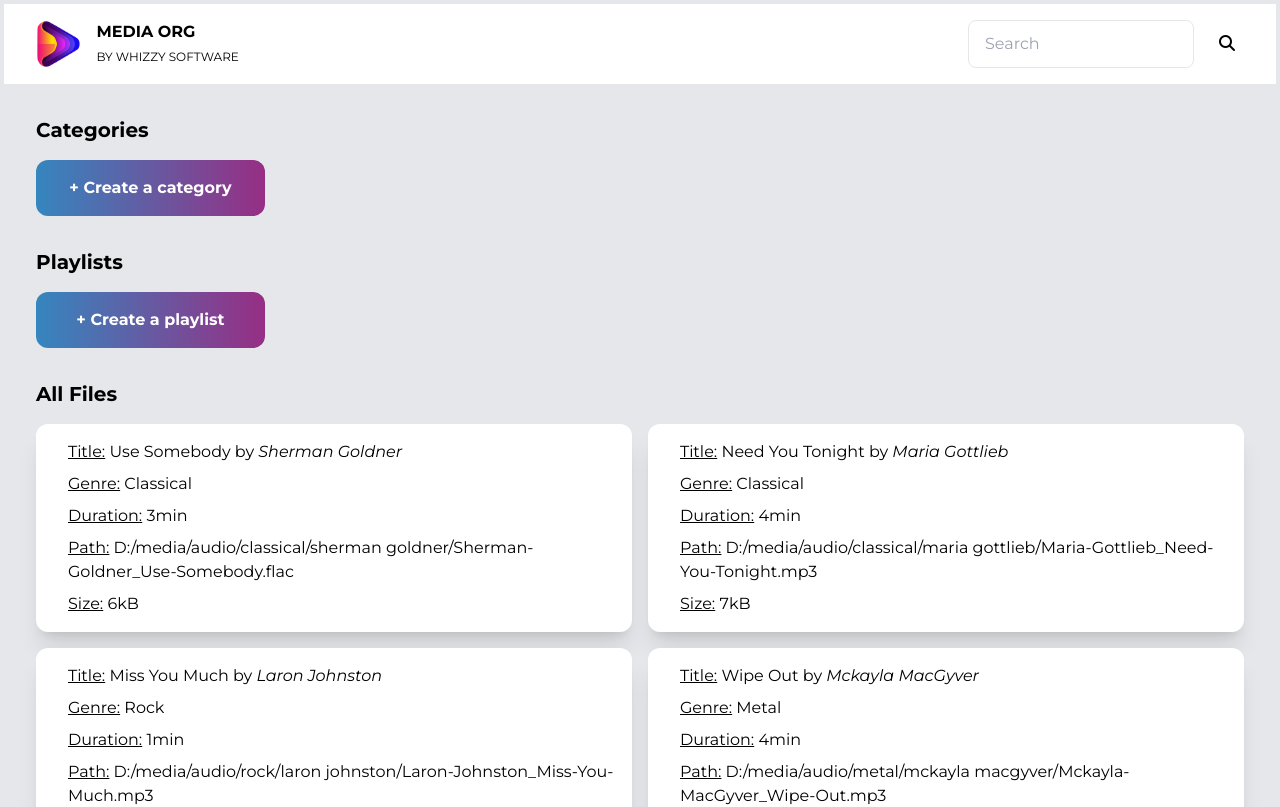
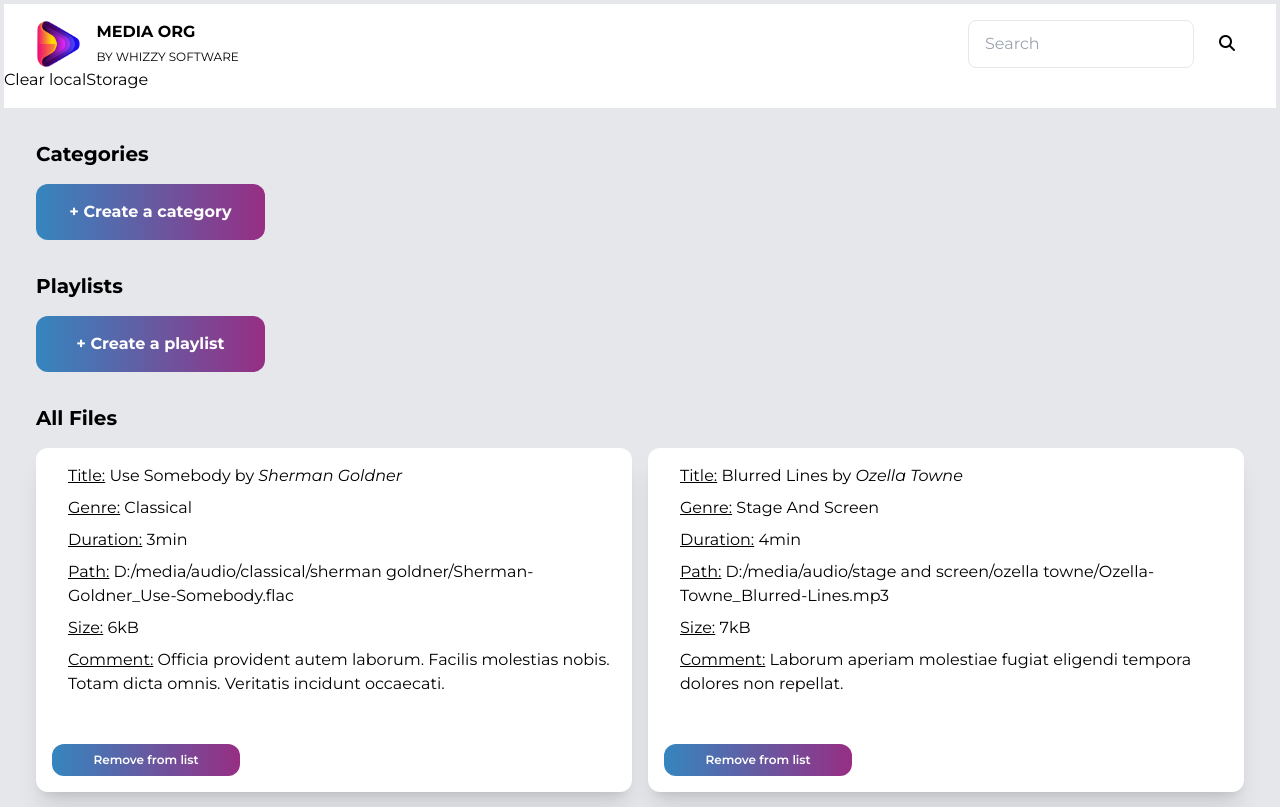
Before and after one commit to lucilevacquie/media-organiser, a React (Create React App) app: page / in a window 1280 px wide. Shown: the top 807 px of the page. Built offline with nearby package versions, Linux system fonts and the light colour scheme.

Commit message:
created file view + comment function

```diff
--- a/src/App.js
+++ b/src/App.js
@@ -6,6 +6,7 @@ import ThemeProvider from './providers/ThemeContext';
 import Dashboard from './pages/dashboard';
 import Category from './pages/category';
 import Playlist from './pages/playlist';
+import File from './pages/file';
 
 const App = () => {
   return (
@@ -15,6 +16,7 @@ const App = () => {
           <Route path="/" element={<Dashboard />} />
           <Route path="/category/:id" element={<Category />} />
           <Route path="/playlist/:id" element={<Playlist />} />
+          <Route path="/file/:id" element={<File />} />
         </Routes>
       </ThemeProvider>
     </Router>
--- a/src/components/fileCard.js
+++ b/src/components/fileCard.js
@@ -1,10 +1,12 @@
 import React from 'react';
+import { Link } from 'react-router-dom'
 
-const FileCard = ({ img, name, title, artist, genre, size, path, duration }) => {
+const FileCard = ({ id, img, name, title, artist, genre, size, path, duration, removeItem, comment, setShowEditCommentModal }) => {
     return (
-        <div className='w-full p-4 bg-white rounded-t-xl flex flex-col space-y-4 md:flex-row md:space-x-4 md:space-y-0 text-left rounded-xl shadow-xl hover:shadow-2xl focus:shadow-2xl'>
+        <Link to={`/file/${id}`} className='w-full bg-white rounded-xl flex flex-col justify-between text-left shadow-xl hover:shadow-2xl focus:shadow-2xl'>
+            <div className='p-4 flex flex-col space-y-4 md:flex-row md:space-x-4 md:space-y-0'>
                 <div>
-                <img src={img} alt={name}/>
+                    <img src={img} alt={name} />
                 </div>
                 <div className='flex flex-col space-y-2'>
                     {name ?
@@ -21,8 +23,13 @@ const FileCard = ({ img, name, title, artist, genre, size, path, duration }) =>
                     }
                     <p><span className='underline'>Path:</span> {path}</p>
                     <p><span className='underline'>Size:</span> {size}kB</p>
+                    <p><span className='underline'>Comment:</span> {comment}</p>
                 </div>
             </div>
+            <div className='rounded-b-xl p-4'>
+                <button onClick={() => { removeItem(id) }} className='mt-4 w-1/3 py-2 px-4 text-center text-xs bg-gradient-to-r from-lightBlue to-pink rounded-xl text-white font-semibold'>Remove from list</button>
+            </div>
+        </Link>
     )
 }
 
--- a/src/components/fileCardSelect.js
+++ b/src/components/fileCardSelect.js
@@ -1,6 +1,6 @@
 import React from 'react';
 
-const FileCardSelect = ({ id, img, name, title, artist, genre, size, path, duration, onSelectItem }) => {
+const FileCardSelect = ({ id, img, name, title, artist, genre, size, path, duration, onSelectItem, comment }) => {
 
     return (
         <div className='w-full bg-white rounded-xl flex flex-col justify-between text-left shadow-xl hover:shadow-2xl focus:shadow-2xl'>
@@ -23,6 +23,7 @@ const FileCardSelect = ({ id, img, name, title, artist, genre, size, path, durat
                     }
                     <p><span className='underline'>Path:</span> {path}</p>
                     <p><span className='underline'>Size:</span> {size}kB</p>
+                    <p><span className='underline'>Comment:</span> {comment}</p>
                 </div>
             </div>
             <div className='bg-blue-200 rounded-b-xl p-4'>
--- a/src/components/navigation.js
+++ b/src/components/navigation.js
@@ -57,6 +57,7 @@ const Navigation = ({ isSearchOpen, setIsSearchOpen }) => {
                         </button>
                     </form>
                 </nav>
+                <button onClick={() => { window.localStorage.clear() }}>Clear localStorage</button>
             </div>
 
         </div>
--- a/src/mockData.js
+++ b/src/mockData.js
@@ -19,8 +19,9 @@ const createAudioItem = () => {
     const artist = `${faker.name.firstName()} ${faker.name.lastName()}`;
     const title = faker.music.songName();
     const genre = faker.music.genre();
-    const size = Math.floor(Math.random()*(maxSize-minSize+1)+minSize)
-    const duration = Math.floor(Math.random()*(maxDuration-minDuration+1)+minDuration);
+    const size = Math.floor(Math.random() * (maxSize - minSize + 1) + minSize)
+    const duration = Math.floor(Math.random() * (maxDuration - minDuration + 1) + minDuration);
+    const comment = faker.lorem.text(3);
 
     const audioItem = {
         id: uuidv4(),
@@ -30,20 +31,22 @@ const createAudioItem = () => {
         fileType,
         size,
         duration,
-        path: `D:/media/audio/${genre.toLowerCase()}/${artist.toLowerCase()}/${artist.replaceAll(' ', '-')}_${title.replaceAll(' ', '-')}.${fileType}`
+        path: `D:/media/audio/${genre.toLowerCase()}/${artist.toLowerCase()}/${artist.replaceAll(' ', '-')}_${title.replaceAll(' ', '-')}.${fileType}`,
+        comment
     }
 
     return audioItem;
 }
 
 //IMAGES
-const imageFileTypes = ['jpg','png','bmp']
+const imageFileTypes = ['jpg', 'png', 'bmp']
 
 const createImageItem = () => {
     const fileType = imageFileTypes[Math.floor(Math.random() * 3)];
     const img = faker.image.image(640, 480, true);
     const name = faker.random.words();
-    const size = Math.floor(Math.random()*(maxSize-minSize+1)+minSize)
+    const size = Math.floor(Math.random() * (maxSize - minSize + 1) + minSize);
+    const comment = faker.lorem.text(3);
 
     const imageItem = {
         id: uuidv4(),
@@ -51,7 +54,8 @@ const createImageItem = () => {
         name,
         fileType,
         size,
-        path: `D:/media/images/${name.replaceAll(' ', '-')}.${fileType}`
+        path: `D:/media/images/${name.replaceAll(' ', '-')}.${fileType}`,
+        comment
     }
 
     return imageItem;
@@ -63,14 +67,16 @@ const docFileTypes = ['pdf', 'doc', 'html', 'txt']
 const createDocItem = () => {
     const fileType = docFileTypes[Math.floor(Math.random() * 4)];
     const title = faker.random.words();
-    const size = Math.floor(Math.random()*(maxSize-minSize+1)+minSize)
+    const size = Math.floor(Math.random() * (maxSize - minSize + 1) + minSize);
+    const comment = faker.lorem.text(3);
 
     const docItem = {
         id: uuidv4(),
         title,
         fileType,
         size,
-        path: `D:/media/documents/${title.replaceAll(' ', '-')}.${fileType}`
+        path: `D:/media/documents/${title.replaceAll(' ', '-')}.${fileType}`,
+        comment
     }
 
     return docItem;
@@ -85,8 +91,9 @@ const createVideoItem = () => {
     const fileType = videoFileTypes[Math.floor(Math.random() * 4)];
     const title = faker.random.words();
     const img = faker.image.image(640, 480, true);
-    const size = Math.floor(Math.random()*(maxSize-minSize+1)+minSize);
-    const duration = Math.floor(Math.random()*(maxDuration-minDuration+1)+minDuration);
+    const size = Math.floor(Math.random() * (maxSize - minSize + 1) + minSize);
+    const duration = Math.floor(Math.random() * (maxDuration - minDuration + 1) + minDuration);
+    const comment = faker.lorem.text(3);
 
     const videoItem = {
         id: uuidv4(),
@@ -95,7 +102,8 @@ const createVideoItem = () => {
         fileType,
         size,
         duration,
-        path: `D:/media/videos/${title.replaceAll(' ', '-')}`
+        path: `D:/media/videos/${title.replaceAll(' ', '-')}`,
+        comment
     }
 
     return videoItem;
@@ -103,25 +111,27 @@ const createVideoItem = () => {
 
 const data = () => {
     const itemCount = 25;
-    const audioItems = [];
-    const imageItems = [];
-    const docItems = [];
-    const videoItems = [];
+
+    const dataObject = {}
 
     for (let i = 0; i < itemCount; i++) {
-        audioItems.push(createAudioItem())
+        const item = createAudioItem();
+        dataObject[item.id] = item;
     }
     for (let i = 0; i < itemCount; i++) {
-        imageItems.push(createImageItem())
+        const item = createImageItem();
+        dataObject[item.id] = item;
     }
     for (let i = 0; i < itemCount; i++) {
-        docItems.push(createDocItem())
+        const item = createDocItem();
+        dataObject[item.id] = item;
     }
     for (let i = 0; i < itemCount; i++) {
-        videoItems.push(createVideoItem())
+        const item = createVideoItem();
+        dataObject[item.id] = item;
     }
 
-    return [ ...audioItems, ...imageItems, ...docItems, ...videoItems ];
+    return dataObject;
 
 }
 
--- a/src/pages/category.js
+++ b/src/pages/category.js
@@ -15,7 +15,7 @@ const Category = () => {
     const [showDeleteModal, setShowDeleteModal] = useState(false);
     const [selectedItems, setSelectedItems] = useState([]);
 
-    const { categories, dataList, editCategory, deleteCategory } = useThemeContext();
+    const { categories, dataList, editCategory, deleteCategory, editComment } = useThemeContext();
 
     const { name, items } = categories[id];
 
@@ -50,8 +50,14 @@ const Category = () => {
     }
 
     const displayItems = () => {
-        const itemsSelected = dataList.filter(item => items.includes(item.id))
+        const itemsSelected = Object.values(dataList).filter(item => items.includes(item.id))
         return itemsSelected;
+    }
+
+    const removeItem = (fileID) => {
+        const items = categories[id].items;
+        items.splice(items.indexOf(fileID), 1);
+        editCategory(id, items, null);
     }
 
     return (
@@ -102,8 +108,8 @@ const Category = () => {
                         <h3>{name} is empty. Select the file you want to add to {name}.</h3>
                         <form onSubmit={onEditCategoryItems}>
                             <div className='mt-4 grid md:grid-cols-2 gap-4'>
-                                {dataList.map(file => (
-                                    <FileCardSelect onSelectItem={onSelectItem} key={file.id} id={file.id} img={file.img} title={file.title} artist={file.artist} genre={file.genre} name={file.name} size={file.size} path={file.path} duration={file.duration} />
+                                {Object.values(dataList).map(file => (
+                                    <FileCardSelect onSelectItem={onSelectItem} key={file.id} id={file.id} img={file.img} title={file.title} artist={file.artist} genre={file.genre} name={file.name} size={file.size} path={file.path} duration={file.duration} comment={file.comment} />
                                 ))}
                             </div>
                             <button type='submit' className='mt-4 w-1/3 py-2 px-4 text-center bg-gradient-to-r from-lightBlue to-pink rounded-xl text-white font-semibold'>Add to {name}</button>
@@ -113,7 +119,7 @@ const Category = () => {
                     <div className='mt-8'>
                         <div className='mt-4 grid md:grid-cols-2 gap-4'>
                             {displayItems().map(item => (
-                                <FileCard key={item.id} id={item.id} img={item.img} title={item.title} artist={item.artist} genre={item.genre} name={item.name} size={item.size} path={item.path} duration={item.duration} />
+                                <FileCard removeItem={removeItem} key={item.id} id={item.id} img={item.img} title={item.title} artist={item.artist} genre={item.genre} name={item.name} size={item.size} path={item.path} duration={item.duration} comment={item.comment} />
                             ))}
                         </div>
                     </div>
--- a/src/pages/dashboard.js
+++ b/src/pages/dashboard.js
@@ -87,8 +87,8 @@ const Dashboard = () => {
                             <button onClick={() => onClickCreateCategory()} className='hidden mt-4 px-8 py-2 bg-gradient-to-r from-lightBlue to-pink rounded-xl text-white text-2xl font-bold md:block'>+ Create category</button>
                             :
                             <div className='mt-4 grid grid-col-2 md:grid-cols-5 gap-4'>
-                                {Object.keys(categories).map(key => (
-                                    <CategoryCard key={categories[key].id} id={categories[key].id} name={categories[key].name} />
+                                {Object.values(categories).map(category => (
+                                    <CategoryCard key={category.id} id={category.id} name={category.name} />
                                 ))}
                                 <button onClick={() => onClickCreateCategory()} className='hidden px-8 py-4 bg-gradient-to-r from-lightBlue to-pink rounded-xl text-white font-bold md:block'>+ Create a category</button>
                             </div>
@@ -107,8 +107,8 @@ const Dashboard = () => {
                             <button onClick={() => onClickCreatePlaylist()} className='hidden mt-4 px-8 py-2 bg-gradient-to-r from-lightBlue to-pink rounded-xl text-white text-2xl font-bold md:block'>+ Create playlist</button>
                             :
                             <div className='mt-4 grid grid-col-2 md:grid-cols-5 gap-4'>
-                                {Object.keys(playlists).map(key => (
-                                    <PlaylistCard key={playlists[key].id} id={playlists[key].id} name={playlists[key].name} />
+                                {Object.values(playlists).map(playlist => (
+                                    <PlaylistCard key={playlist.id} id={playlist.id} name={playlist.name} />
                                 ))}
                                 <button onClick={() => onClickCreatePlaylist()} className='hidden px-8 py-4 bg-gradient-to-r from-lightBlue to-pink rounded-xl text-white font-bold md:block'>+ Create a playlist</button>
                             </div>
@@ -119,8 +119,8 @@ const Dashboard = () => {
                 <div className='mt-8'>
                     <h2 className='text-xl font-bold'>All Files</h2>
                     <div className='mt-4 grid md:grid-cols-2 gap-4'>
-                        {dataList.map(file => (
-                            <FileCard key={file.id} id={file.id} title={file.title} img={file.img} artist={file.artist} genre={file.genre} name={file.name} size={file.size} path={file.path} duration={file.duration} />
+                        {Object.values(dataList).map(file => (
+                            <FileCard key={file.id} id={file.id} title={file.title} img={file.img} artist={file.artist} genre={file.genre} name={file.name} size={file.size} path={file.path} duration={file.duration} comment={file.comment} />
                         ))}
                     </div>
                 </div>
--- /dev/null
+++ b/src/pages/file.js
@@ -0,0 +1,85 @@
+import React, { useState } from 'react';
+import { useParams } from 'react-router-dom';
+import { useThemeContext } from '../providers/ThemeContext';
+
+//ASSETS
+import Background from '../img/background-img.jpeg';
+
+//COMPONENTS
+import Modal from '../components/modal';
+
+const File = () => {
+
+    const { id } = useParams();
+
+    const [showEditCommentModal, setShowEditCommentModal] = useState(false);
+
+    const { dataList, editComment } = useThemeContext();
+
+    const { name, title, artist, genre, path, comment, img, type } = dataList[id];
+
+    const onEditComment = (event) => {
+        event.preventDefault();
+        const fd = new FormData(event.target);
+        editComment(id, fd.get('comment'));
+        setShowEditCommentModal(false);
+    }
+
+    return (
+        <>
+            {showEditCommentModal && (
+                <Modal>
+                    <div className='flex justify-between'>
+                        <h3 className='font-bold'>Update media file comment</h3>
+                        <button onClick={() => setShowEditCommentModal(false)}>
+                            <i className="fa-solid fa-xmark"></i>
+                        </button>
+                    </div>
+                    <form onSubmit={onEditComment} className='mt-4 flex flex-col space-y-2'>
+                        <label>New comment</label>
+                        <input type='text' name='comment' className='py-2 px-4 border rounded-lg' />
+                        <button type='submit' className='mt-4 w-full py-2 px-4 text-center bg-gradient-to-r from-lightBlue to-pink rounded-xl text-white font-semibold'>Update</button>
+                    </form>
+                </Modal>
+            )}
+            <div className='pt-8 pb-16 max-w-7xl mx-auto px-4 lg:px-8'>
+                {name ?
+                    <h2 className='text-2xl font-bold'>{name}</h2>
+                    :
+                    <h2 className='text-2xl'><span className='font-bold'>{title}</span> by <span className='italic'>{artist}</span></h2>
+                }
+                <div className='mt-8 grid md:grid-cols-2 gap-8'>
+                    <div>
+                        <div className='p-4 bg-white rounded-xl'>
+                            <h3 className='mb-4 font-bold'>Media file's details</h3>
+                            <div className='flex flex-col space-y-4'>
+                                {genre && <p><span className='underline'>Genre:</span> {genre}</p>}
+                                <p><span className='underline'>Type:</span> {type}</p>
+                                <p><span className='underline'>Path:</span> {path}</p>
+                                <p><span className='underline'>Comment:</span> {comment}</p>
+                            </div>
+                        </div>
+                        <button onClick={() => setShowEditCommentModal(true)} className='mt-4 w-1/3 py-2 px-4 text-center bg-gradient-to-r from-lightBlue to-pink rounded-xl text-white font-semibold'>Update comment</button>
+                    </div>
+
+                    {img ?
+                        <div>
+                            <div>
+                                <img src={img} alt={name} />
+                            </div>
+                            <button className='mt-4 w-1/3 py-2 px-4 text-center bg-gradient-to-r from-lightBlue to-pink rounded-xl text-white font-semibold'>Change image</button>
+                        </div>
+                        :
+                        <div className='w-full h-full bg-center rounded-xl flex justify-center items-center' style={{ backgroundImage: `url(${Background})` }}>
+                            <button className='py-2 px-4 text-center bg-white rounded-xl text-pink font-semibold'>Add image</button>
+                        </div>
+                    }
+
+                </div>
+            </div>
+        </>
+
+    )
+}
+
+export default File;
--- a/src/pages/playlist.js
+++ b/src/pages/playlist.js
@@ -54,6 +54,12 @@ const Playlist = () => {
         return itemsSelected;
     }
 
+    const removeItem = (fileID) => {
+        const items = playlists[id].items;
+        items.splice(items.indexOf(fileID), 1);
+        editPlaylist(id, items, null);
+    }
+
     return (
         <>
             {showEditModal && (
@@ -102,8 +108,8 @@ const Playlist = () => {
                         <h3>{name} is empty. Select the file you want to add to {name}.</h3>
                         <form onSubmit={onEditPlaylistItems}>
                             <div className='mt-4 grid md:grid-cols-2 gap-4'>
-                                {dataList.map(file => (
-                                    <FileCardSelect onSelectItem={onSelectItem} key={file.id} id={file.id} img={file.img} title={file.title} artist={file.artist} genre={file.genre} name={file.name} size={file.size} path={file.path} duration={file.duration} />
+                                {Object.values(dataList).map(file => (
+                                    <FileCardSelect onSelectItem={onSelectItem} key={file.id} id={file.id} img={file.img} title={file.title} artist={file.artist} genre={file.genre} name={file.name} size={file.size} path={file.path} duration={file.duration} comment={file.comment} />
                                 ))}
                             </div>
                             <button type='submit' className='mt-4 w-1/3 py-2 px-4 text-center bg-gradient-to-r from-lightBlue to-pink rounded-xl text-white font-semibold'>Add to {name}</button>
@@ -113,7 +119,7 @@ const Playlist = () => {
                     :
                     <div className='mt-8 grid md:grid-cols-2 gap-4'>
                         {displayItems().map(item => (
-                            <FileCard key={item.id} id={item.id} img={item.img} title={item.title} artist={item.artist} genre={item.genre} name={item.name} size={item.size} path={item.path} duration={item.duration} />
+                            <FileCard removeItem={removeItem} key={item.id} id={item.id} img={item.img} title={item.title} artist={item.artist} genre={item.genre} name={item.name} size={item.size} path={item.path} duration={item.duration} comment={item.comment} />
                         ))}
                     </div>
                 }
--- a/src/providers/ThemeContext.js
+++ b/src/providers/ThemeContext.js
@@ -1,5 +1,4 @@
-import React, { createContext, useContext, useRef, useState, useEffect } from 'react';
-import { useParams } from 'react-router-dom';
+import React, { createContext, useContext, useState, useEffect } from 'react';
 import { v4 as uuidv4 } from 'uuid';
 
 //COMPONENTS
@@ -13,16 +12,17 @@ const ThemeContext = createContext();
 export const useThemeContext = () => useContext(ThemeContext);
 
 export default function ThemeProvider({ children }) {
+
     const [categories, setCategories] = useState(getCategories());
     useEffect(() => { putCategories(categories) }, [categories]);
 
     const [playlists, setPlaylists] = useState(getPlaylists());
     useEffect(() => { putPlaylists(playlists) }, [playlists]);
 
+    const [dataList, setDataList] = useState(getData());
+    useEffect(() => { putData(dataList) }, []);
+
     const [isSearchOpen, setIsSearchOpen] = useState(false);
-
-    const dataList = useRef(getData());
-    useEffect(() => { putData(dataList.current) }, []);
 
     //Create a new category
     const createCategory = (newName) => {
@@ -101,7 +101,17 @@ export default function ThemeProvider({ children }) {
         })
     }
 
-    const values = { addItemToCategory, addItemToPlaylist, dataList: dataList.current, categories, playlists, isSearchOpen, setIsSearchOpen, createCategory, editCategory, deleteCategory, createPlaylist, editPlaylist, deletePlaylist };
+    //Edit comment from media files
+    const editComment = (id, newComment) => {
+        const existingMediaFile = dataList[id];
+        existingMediaFile.comment = newComment;
+        setDataList({
+            ...dataList,
+            [existingMediaFile.id]: existingMediaFile
+        })
+    };
+
+    const values = { editComment, addItemToCategory, addItemToPlaylist, dataList, categories, playlists, isSearchOpen, setIsSearchOpen, createCategory, editCategory, deleteCategory, createPlaylist, editPlaylist, deletePlaylist };
 
     return (
         <ThemeContext.Provider value={values}>
```
Lines whose indentation alone changed are shown as unchanged.
